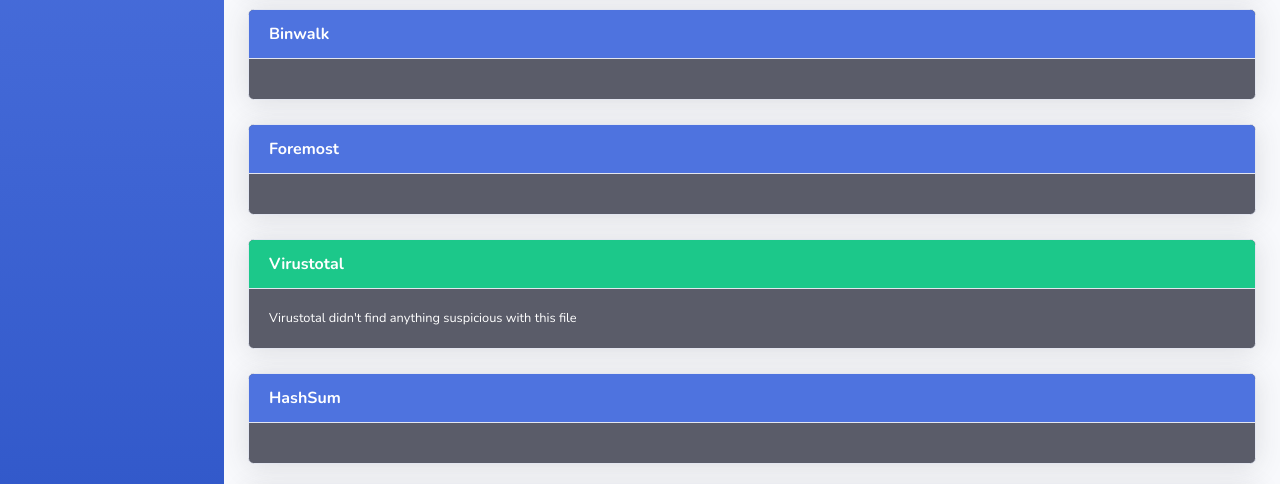
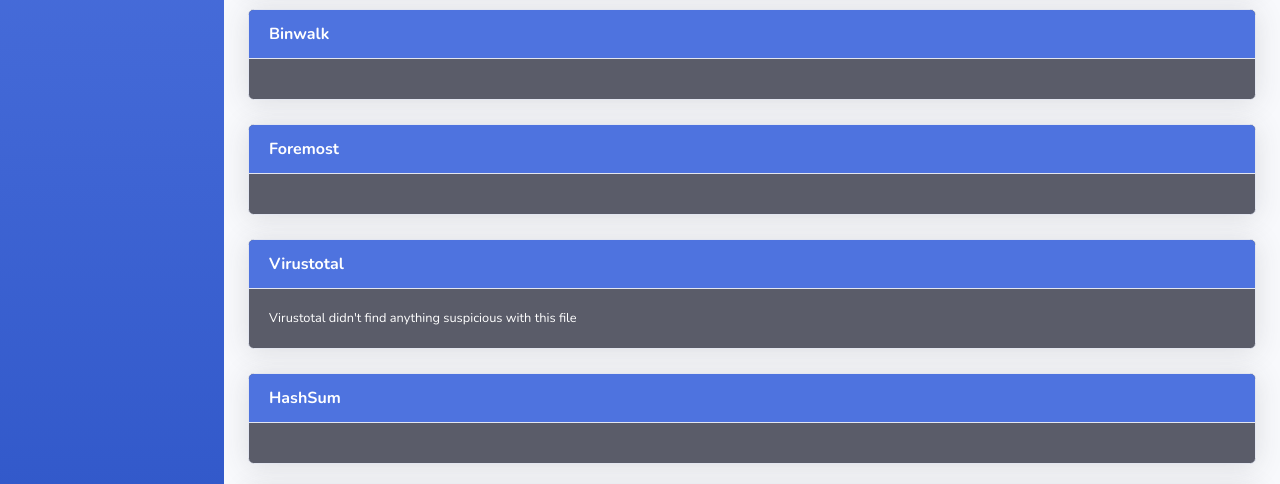
Before and after one commit to Perciva/DragonTools, a Flask app: page /general in a window 1280 px wide. Shown: the part 373-857 px from the top of the page. Run offline with Flask 2, Linux system fonts and the light colour scheme; the visitor is signed in with stand-in values (Sample User, id 1); some libraries are stand-ins or nearby versions.

Commit message:
change color

```diff
--- a/templates/main/general.html
+++ b/templates/main/general.html
@@ -81,7 +81,7 @@
                     {% else %}
                     <div class="col-lg-12 mb-4">
                         <div class="card bg-dark text-white shadow">
-                            <div class="card-header font-weight-bold bg-success">
+                            <div class="card-header font-weight-bold bg-primary">
                                 Virustotal
                             </div>
                             <div class="card-body">
```
